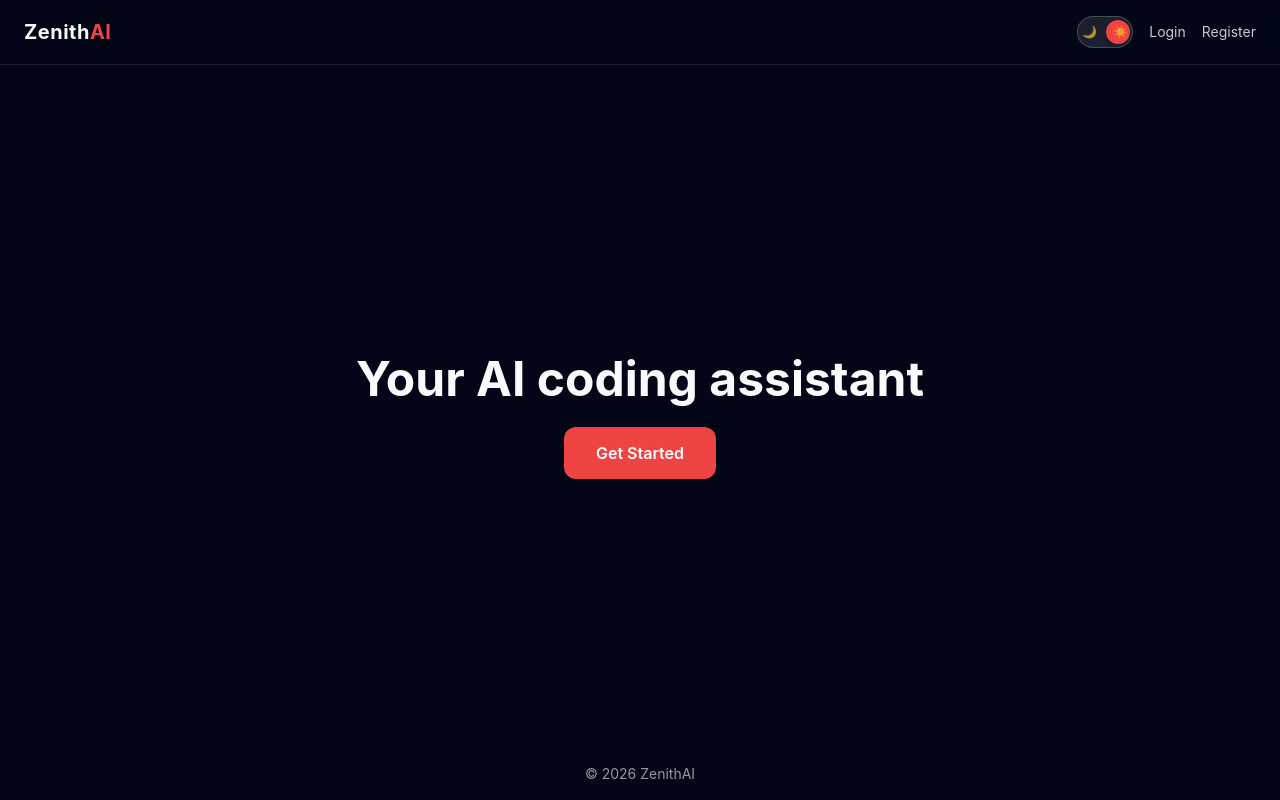
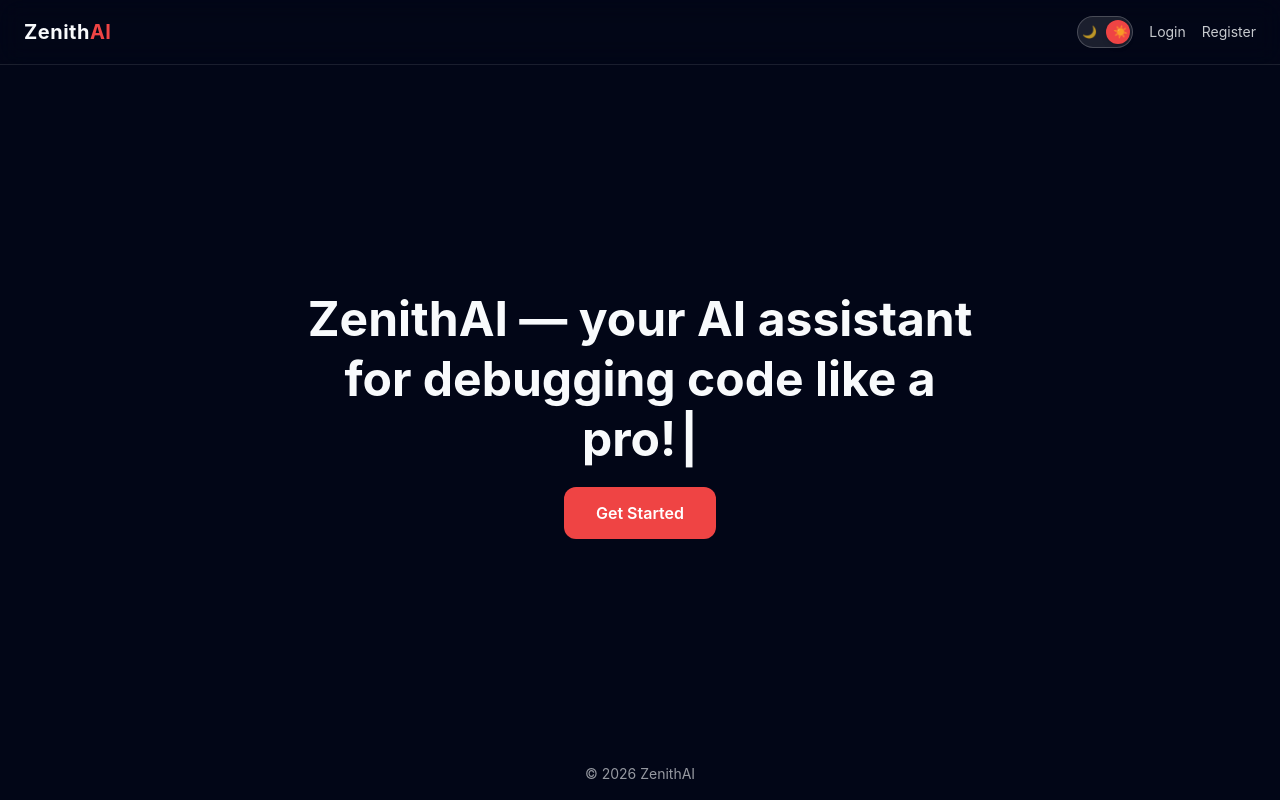
Before and after one commit to DavFilsDev/zenithAI_react-typescript-frontend, a React (Vite) app: page / in a window 1280 px wide. Built offline with nearby package versions, Linux system fonts and the light colour scheme; no server answers.

Commit message:
feat(home): add animated typewriter text to hero section

```diff
--- a/src/pages/Home.tsx
+++ b/src/pages/Home.tsx
@@ -1,6 +1,7 @@
 import { Link } from 'react-router-dom';
 import { useAuth } from '../contexts/AuthContext';
 import { ThemeToggle } from '../components/ui/ThemeToggle';
+import { Typewriter } from '../components/ui/Typewriter';
 
 export const Home = () => {
   const { user } = useAuth();
@@ -39,9 +40,7 @@ export const Home = () => {
 
       <main className="flex-1 flex items-center justify-center px-6">
         <div className="text-center max-w-2xl">
-          <h2 className="text-3xl md:text-5xl font-bold leading-tight">
-            Your AI coding assistant
-          </h2>
+          <Typewriter text="ZenithAI — your AI assistant for debugging code like a pro!" speed={80} />
 
           <div className="mt-8">
             <Link
```
